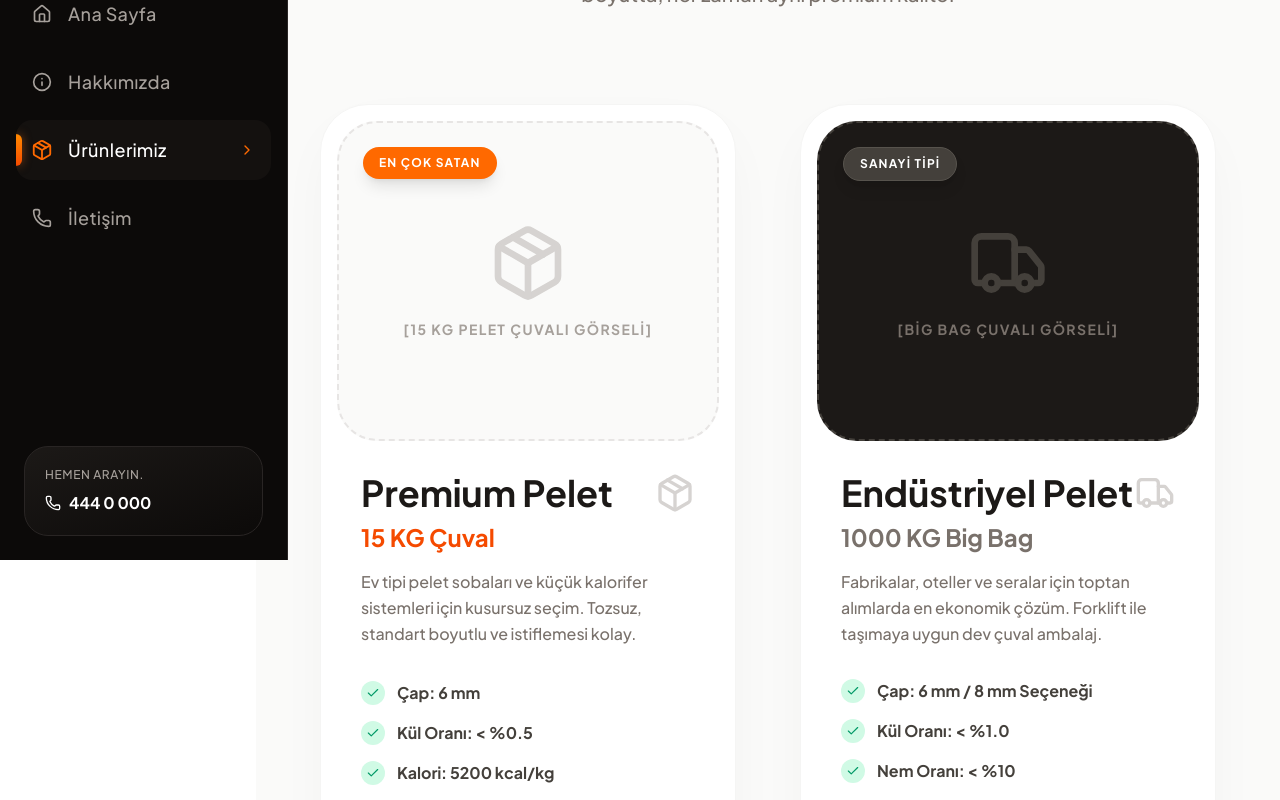
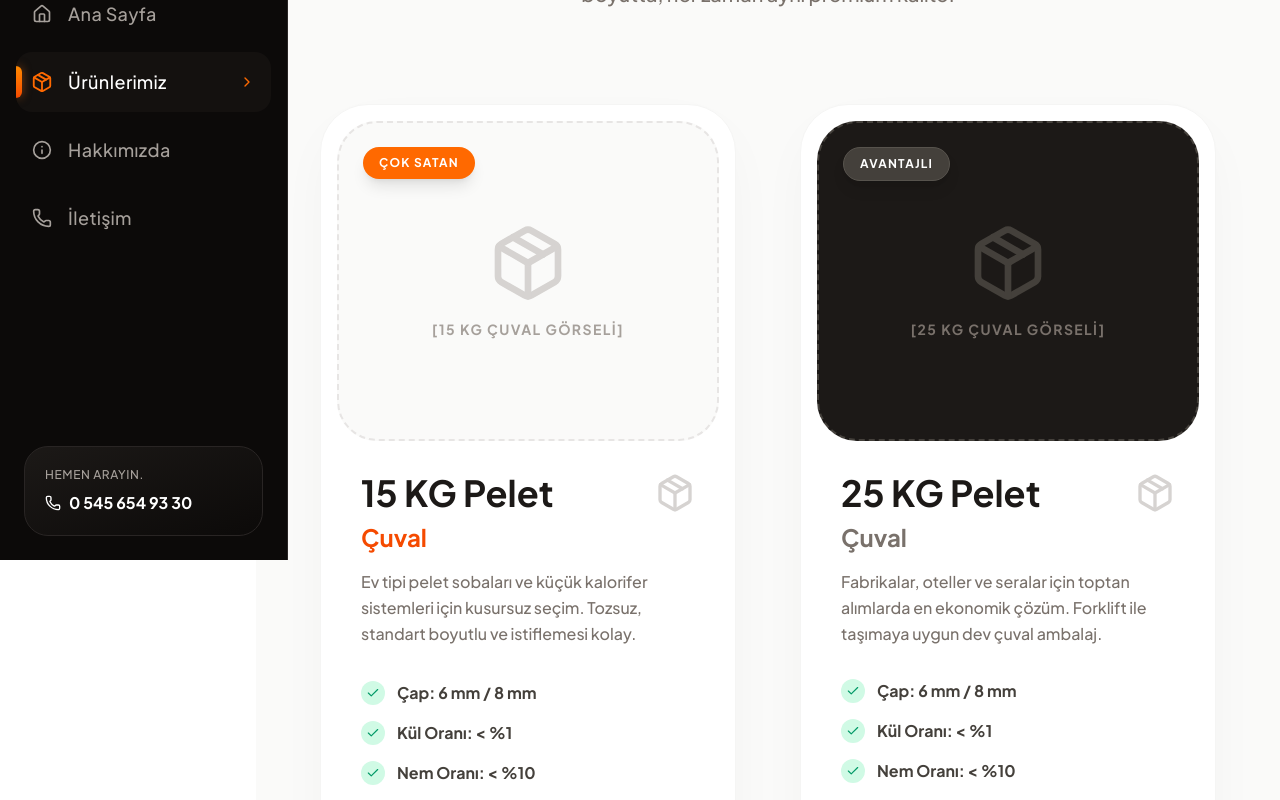
Before and after one commit to lisapelet16/lisapelet, a Next.js app: page /urunler in a window 1280 px wide. Shown: the part 240-1040 px from the top of the page. Built offline with nearby package versions, Linux system fonts and the light colour scheme.

Commit message:
Az buz değişiklik

```diff
--- a/app/iletisim/page.tsx
+++ b/app/iletisim/page.tsx
@@ -26,7 +26,7 @@ export default function ContactPage() {
                 </div>
                 <div>
                   <h4 className="text-stone-500 font-bold uppercase tracking-wider text-sm mb-2">Telefon</h4>
-                  <p className="text-2xl font-black">+90 (555) 123 45 67</p>
+                  <p className="text-2xl font-black">+90 (545) 654 93 90</p>
                 </div>
               </div>
 
@@ -36,7 +36,7 @@ export default function ContactPage() {
                 </div>
                 <div>
                   <h4 className="text-stone-500 font-bold uppercase tracking-wider text-sm mb-2">E-Posta</h4>
-                  <p className="text-xl font-medium">info@lisapelet.com</p>
+                  <p className="text-xl font-medium">lisa.pelet16@gmail.com</p>
                 </div>
               </div>
 
@@ -46,7 +46,7 @@ export default function ContactPage() {
                 </div>
                 <div>
                   <h4 className="text-stone-500 font-bold uppercase tracking-wider text-sm mb-2">Adres</h4>
-                  <p className="text-lg font-medium leading-relaxed">Organize Sanayi Bölgesi<br/>1. Cadde No: 15<br/>Nilüfer / Bursa</p>
+                  <p className="text-lg font-medium leading-relaxed">Deneme Mah.<br/>Deneme Cad. Deneme Sk.<br/>Osmangazi / Bursa</p>
                 </div>
               </div>
             </div>
@@ -71,8 +71,7 @@ export default function ContactPage() {
                 <label className="text-sm font-bold text-stone-700 ml-2">İlgilendiğiniz Konu</label>
                 <select className="w-full px-6 py-4 bg-stone-50 border-2 border-stone-100 rounded-2xl focus:bg-white focus:border-orange-500 outline-none transition-all font-medium text-stone-700 appearance-none cursor-pointer">
                   <option>15 KG Sipariş Bilgisi</option>
-                  <option>Toptan Big Bag Fiyatı</option>
-                  <option>Bayilik Başvurusu</option>
+                  <option>25 KG Sipariş Bilgisi</option>
                   <option>Diğer Konular</option>
                 </select>
               </div>
--- a/app/page.tsx
+++ b/app/page.tsx
@@ -1,5 +1,5 @@
 import Link from 'next/link';
-import { Flame, Leaf, Wind, ArrowRight, Zap, ShieldCheck } from 'lucide-react';
+import { Flame, Leaf, Wind, ArrowRight, Recycle, ShieldCheck } from 'lucide-react';
 
 export default function Home() {
   return (
@@ -51,11 +51,11 @@ export default function Home() {
 
             <div className="absolute bottom-10 -left-10 bg-stone-900/95 backdrop-blur-md border border-stone-700 p-6 rounded-3xl shadow-2xl flex items-center gap-4 hover:animate-none z-20">
               <div className="w-14 h-14 bg-gradient-to-br from-orange-400 to-orange-600 rounded-full flex items-center justify-center text-white shrink-0">
-                <Zap size={24} />
+                <Recycle size={24} />
               </div>
               <div>
-                <p className="text-stone-400 text-sm font-medium">Maksimum Verim</p>
-                <p className="text-white font-black text-xl">5200 kcal/kg</p>
+                <p className="text-stone-400 text-sm font-medium">Geri Dönüşümün</p>
+                <p className="text-white font-black text-xl">Zirvesi</p>
               </div>
             </div>
           </div>
--- a/app/urunler/page.tsx
+++ b/app/urunler/page.tsx
@@ -1,5 +1,5 @@
 import Link from 'next/link';
-import { Package, Truck, Check } from 'lucide-react';
+import { Package, Check } from 'lucide-react';
 
 export default function ProductsPage() {
   return (
@@ -14,19 +14,19 @@ export default function ProductsPage() {
         {/* 3. DÜZELTME: Kartların yan yana eşit durması için items-start yerine items-stretch ve hizalama marjinleri kaldırıldı */}
         <div className="grid lg:grid-cols-2 gap-12 lg:gap-16 items-stretch">
 
-          {/* ÜRÜN 1: Ev Tipi 15 KG */}
+          {/* ÜRÜN 1: 15 KG */}
           <div className="bg-white rounded-[3rem] p-4 shadow-[0_20px_60px_-15px_rgba(0,0,0,0.05)] border border-stone-100 group flex flex-col">
 
             {/* DÜZELTME: Görsel placeholder alanı kesik çizgilerle daha görünür yapıldı */}
             <div className="h-80 bg-stone-50 rounded-[2.5rem] mb-8 flex flex-col items-center justify-center relative overflow-hidden border-2 border-dashed border-stone-200">
-              <div className="absolute top-6 left-6 bg-orange-500 text-white text-xs font-black px-4 py-2 rounded-full tracking-widest uppercase shadow-lg z-10">En Çok Satan</div>
+              <div className="absolute top-6 left-6 bg-orange-500 text-white text-xs font-black px-4 py-2 rounded-full tracking-widest uppercase shadow-lg z-10">Çok Satan</div>
               <Package className="text-stone-300 w-20 h-20 mb-4 group-hover:scale-110 transition-transform duration-500" />
-              <span className="text-stone-400 font-bold tracking-widest text-sm uppercase">[15 KG Pelet Çuvalı Görseli]</span>
+              <span className="text-stone-400 font-bold tracking-widest text-sm uppercase">[15 KG Çuval Görseli]</span>
             </div>
 
             <div className="px-6 pb-8 flex-1 flex flex-col">
               <div className="flex justify-between items-start mb-4">
-                <h2 className="text-3xl md:text-4xl font-black text-stone-900">Premium Pelet <br/><span className="text-orange-600 text-2xl">15 KG Çuval</span></h2>
+                <h2 className="text-3xl md:text-4xl font-black text-stone-900">15 KG Pelet <br/><span className="text-orange-600 text-2xl">Çuval</span></h2>
                 <Package className="text-stone-300 hidden sm:block" size={40} />
               </div>
               <p className="text-stone-500 font-medium leading-relaxed mb-8 flex-1">
@@ -34,9 +34,9 @@ export default function ProductsPage() {
               </p>
 
               <div className="space-y-4 mb-10">
-                <div className="flex items-center gap-3"><div className="w-6 h-6 rounded-full bg-emerald-100 text-emerald-600 flex items-center justify-center"><Check size={14} /></div><span className="font-bold text-stone-700">Çap: 6 mm</span></div>
-                <div className="flex items-center gap-3"><div className="w-6 h-6 rounded-full bg-emerald-100 text-emerald-600 flex items-center justify-center"><Check size={14} /></div><span className="font-bold text-stone-700">Kül Oranı: &lt; %0.5</span></div>
-                <div className="flex items-center gap-3"><div className="w-6 h-6 rounded-full bg-emerald-100 text-emerald-600 flex items-center justify-center"><Check size={14} /></div><span className="font-bold text-stone-700">Kalori: 5200 kcal/kg</span></div>
+                <div className="flex items-center gap-3"><div className="w-6 h-6 rounded-full bg-emerald-100 text-emerald-600 flex items-center justify-center"><Check size={14} /></div><span className="font-bold text-stone-700">Çap: 6 mm / 8 mm</span></div>
+                <div className="flex items-center gap-3"><div className="w-6 h-6 rounded-full bg-emerald-100 text-emerald-600 flex items-center justify-center"><Check size={14} /></div><span className="font-bold text-stone-700">Kül Oranı: &lt; %1</span></div>
+                <div className="flex items-center gap-3"><div className="w-6 h-6 rounded-full bg-emerald-100 text-emerald-600 flex items-center justify-center"><Check size={14} /></div><span className="font-bold text-stone-700">Nem Oranı: &lt; %10</span></div>
               </div>
 
               <Link href="/iletisim" className="block w-full text-center bg-stone-950 hover:bg-orange-600 text-white font-bold py-5 rounded-2xl transition-all duration-300 shadow-xl hover:shadow-[0_10px_30px_rgba(234,88,12,0.4)] mt-auto">
@@ -45,28 +45,28 @@ export default function ProductsPage() {
             </div>
           </div>
 
-          {/* ÜRÜN 2: Sanayi Tipi Big Bag */}
+          {/* ÜRÜN 2: Avantajlı 25 KG */}
           <div className="bg-white rounded-[3rem] p-4 shadow-[0_20px_60px_-15px_rgba(0,0,0,0.05)] border border-stone-100 group flex flex-col">
 
             {/* DÜZELTME: Görsel placeholder alanı kesik çizgilerle daha görünür yapıldı */}
             <div className="h-80 bg-stone-900 rounded-[2.5rem] mb-8 flex flex-col items-center justify-center relative overflow-hidden border-2 border-dashed border-stone-700">
-               <div className="absolute top-6 left-6 bg-stone-700 text-white text-xs font-black px-4 py-2 rounded-full tracking-widest uppercase shadow-lg border border-stone-600 z-10">Sanayi Tipi</div>
-               <Truck className="text-stone-700 w-20 h-20 mb-4 group-hover:scale-110 transition-transform duration-500" />
-               <span className="text-stone-500 font-bold tracking-widest text-sm uppercase">[Big Bag Çuvalı Görseli]</span>
+               <div className="absolute top-6 left-6 bg-stone-700 text-white text-xs font-black px-4 py-2 rounded-full tracking-widest uppercase shadow-lg border border-stone-600 z-10">Avantajlı</div>
+               <Package className="text-stone-700 w-20 h-20 mb-4 group-hover:scale-110 transition-transform duration-500" />
+               <span className="text-stone-500 font-bold tracking-widest text-sm uppercase">[25 KG Çuval Görseli]</span>
             </div>
 
             <div className="px-6 pb-8 flex-1 flex flex-col">
               <div className="flex justify-between items-start mb-4">
-                <h2 className="text-3xl md:text-4xl font-black text-stone-900">Endüstriyel Pelet <br/><span className="text-stone-500 text-2xl">1000 KG Big Bag</span></h2>
-                <Truck className="text-stone-300 hidden sm:block" size={40} />
+                <h2 className="text-3xl md:text-4xl font-black text-stone-900">25 KG Pelet <br/><span className="text-stone-500 text-2xl">Çuval</span></h2>
+                <Package className="text-stone-300 hidden sm:block" size={40} />
               </div>
               <p className="text-stone-500 font-medium leading-relaxed mb-8 flex-1">
                 Fabrikalar, oteller ve seralar için toptan alımlarda en ekonomik çözüm. Forklift ile taşımaya uygun dev çuval ambalaj.
               </p>
 
               <div className="space-y-4 mb-10">
-                <div className="flex items-center gap-3"><div className="w-6 h-6 rounded-full bg-emerald-100 text-emerald-600 flex items-center justify-center"><Check size={14} /></div><span className="font-bold text-stone-700">Çap: 6 mm / 8 mm Seçeneği</span></div>
-                <div className="flex items-center gap-3"><div className="w-6 h-6 rounded-full bg-emerald-100 text-emerald-600 flex items-center justify-center"><Check size={14} /></div><span className="font-bold text-stone-700">Kül Oranı: &lt; %1.0</span></div>
+                <div className="flex items-center gap-3"><div className="w-6 h-6 rounded-full bg-emerald-100 text-emerald-600 flex items-center justify-center"><Check size={14} /></div><span className="font-bold text-stone-700">Çap: 6 mm / 8 mm</span></div>
+                <div className="flex items-center gap-3"><div className="w-6 h-6 rounded-full bg-emerald-100 text-emerald-600 flex items-center justify-center"><Check size={14} /></div><span className="font-bold text-stone-700">Kül Oranı: &lt; %1</span></div>
                 <div className="flex items-center gap-3"><div className="w-6 h-6 rounded-full bg-emerald-100 text-emerald-600 flex items-center justify-center"><Check size={14} /></div><span className="font-bold text-stone-700">Nem Oranı: &lt; %10</span></div>
               </div>
 
--- a/components/Navbar.tsx
+++ b/components/Navbar.tsx
@@ -11,8 +11,8 @@ export default function Navbar() {
 
   const navLinks = [
     { name: 'Ana Sayfa', href: '/', icon: <Home size={20} /> },
+    { name: 'Ürünlerimiz', href: '/urunler', icon: <Package size={20} /> },
     { name: 'Hakkımızda', href: '/hakkimizda', icon: <Info size={20} /> },
-    { name: 'Ürünlerimiz', href: '/urunler', icon: <Package size={20} /> },
     { name: 'İletişim', href: '/iletisim', icon: <Phone size={20} /> },
   ];
 
@@ -102,11 +102,11 @@ export default function Navbar() {
 
         {/* Alt Kısım - Hızlı İletişim */}
         <div className="p-6 mt-auto">
-          <a href="tel:4440000" className="block bg-gradient-to-br from-stone-900 to-stone-950 p-5 rounded-3xl border border-stone-800 relative overflow-hidden group cursor-pointer hover:border-orange-500/50 transition-colors">
+          <a href="tel:905456549330" className="block bg-gradient-to-br from-stone-900 to-stone-950 p-5 rounded-3xl border border-stone-800 relative overflow-hidden group cursor-pointer hover:border-orange-500/50 transition-colors">
             <div className="absolute inset-0 bg-orange-500/5 opacity-0 group-hover:opacity-100 transition-opacity duration-500"></div>
             <p className="text-xs text-stone-400 font-medium uppercase tracking-wider mb-2">Hemen Arayın.</p>
             <p className="text-white font-bold flex items-center gap-2 group-hover:text-orange-400 transition-colors">
-              <Phone size={16} /> 444 0 000
+              <Phone size={16} /> 0 545 654 93 30
             </p>
           </a>
         </div>
```
